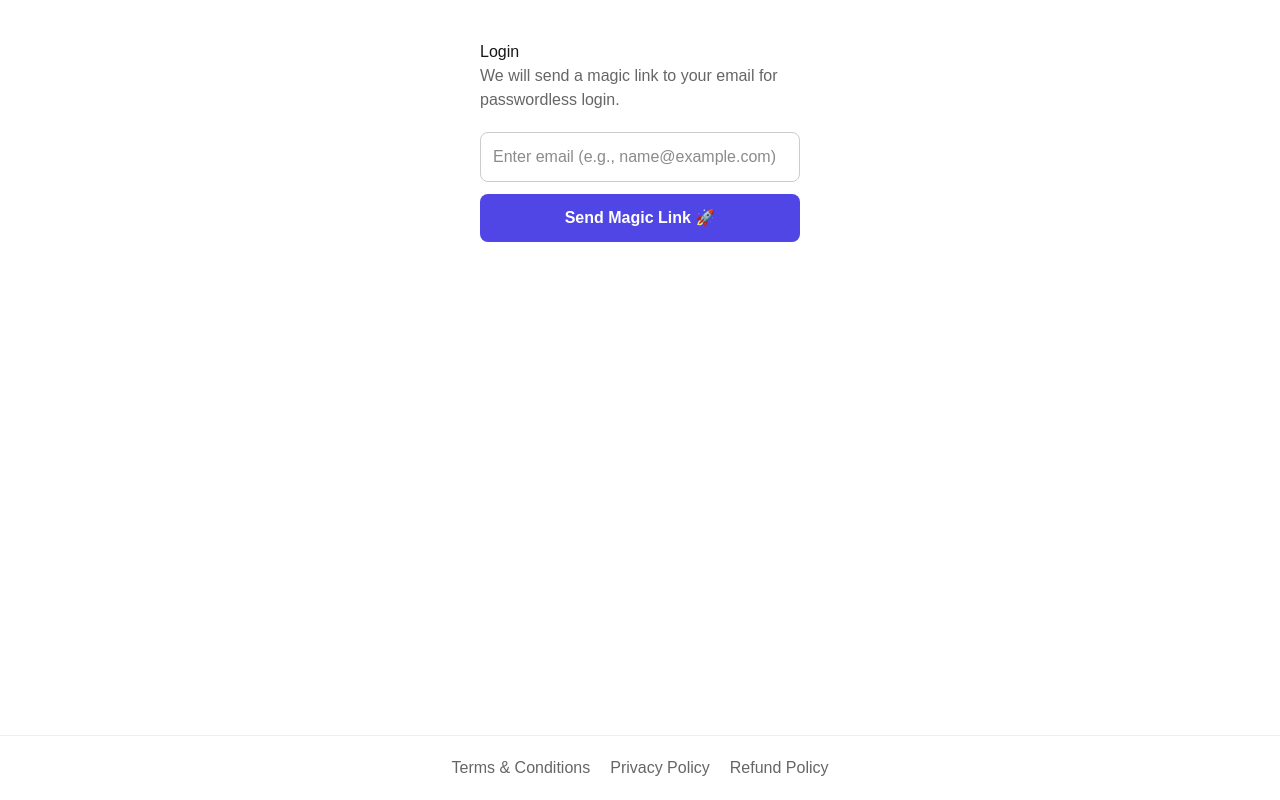
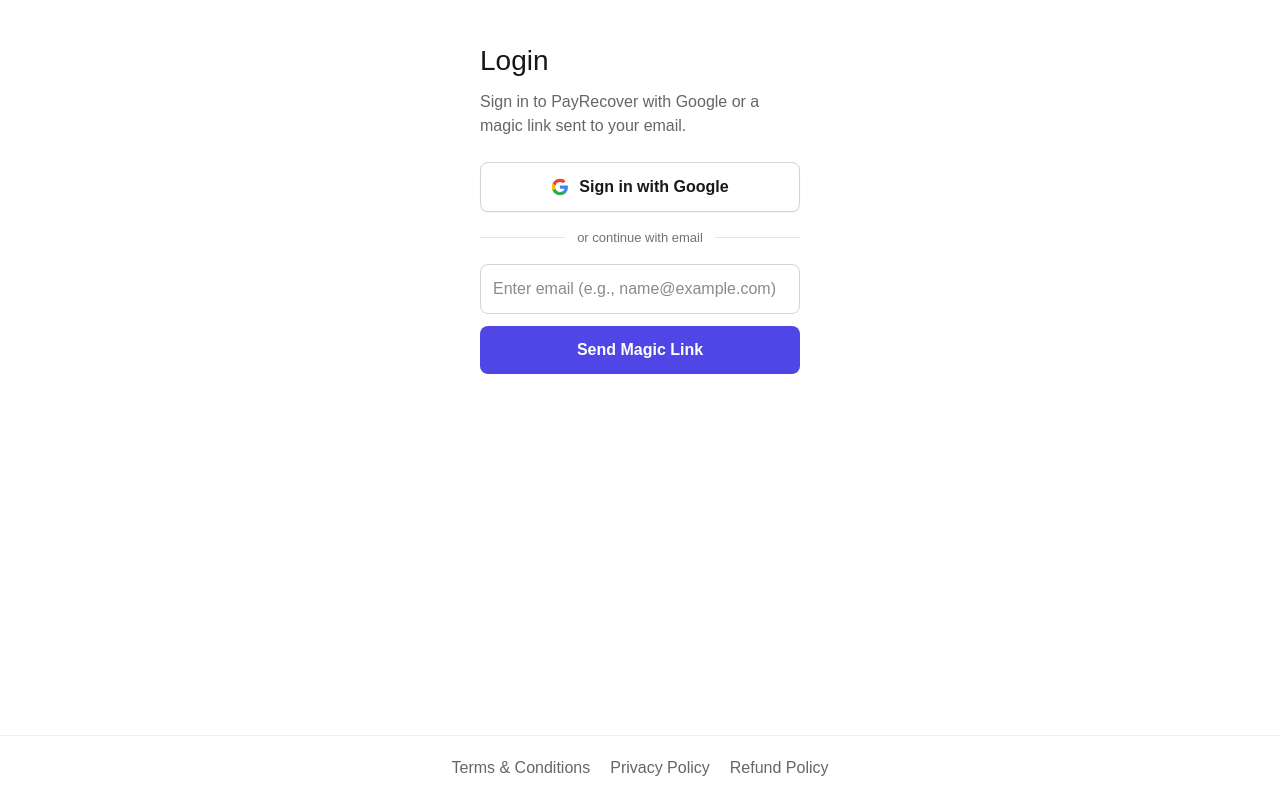
Before and after one commit to jkusseoni/payrecover, a Next.js app: page /login in a window 1280 px wide. Built offline with nearby package versions, Linux system fonts and the light colour scheme.

Commit message:
feat: login page with working google oauth and magic link fallback

```diff
--- a/app/login/page.js
+++ b/app/login/page.js
@@ -1,65 +1,155 @@
 "use client";
+
 import { useState } from "react";
-import { signIn } from "@/lib/auth";
+import { signIn, signInWithGoogle } from "@/lib/auth";
+
+function GoogleIcon() {
+  return (
+    <svg width="18" height="18" viewBox="0 0 24 24" aria-hidden="true">
+      <path
+        fill="#4285F4"
+        d="M22.56 12.25c0-.78-.07-1.53-.2-2.25H12v4.26h5.92c-.26 1.37-1.04 2.53-2.21 3.31v2.77h3.57c2.08-1.92 3.28-4.74 3.28-8.09z"
+      />
+      <path
+        fill="#34A853"
+        d="M12 23c2.97 0 5.46-.98 7.28-2.66l-3.57-2.77c-.98.66-2.23 1.06-3.71 1.06-2.86 0-5.29-1.93-6.16-4.53H2.18v2.84C3.99 20.53 7.7 23 12 23z"
+      />
+      <path
+        fill="#FBBC05"
+        d="M5.84 14.09c-.22-.66-.35-1.36-.35-2.09s.13-1.43.35-2.09V7.07H2.18C1.43 8.55 1 10.22 1 12s.43 3.45 1.18 4.93l2.85-2.22.81-.62z"
+      />
+      <path
+        fill="#EA4335"
+        d="M12 5.38c1.62 0 3.06.56 4.21 1.64l3.15-3.15C17.45 2.09 14.97 1 12 1 7.7 1 3.99 3.47 2.18 7.07l3.66 2.84c.87-2.6 3.3-4.53 6.16-4.53z"
+      />
+    </svg>
+  );
+}
 
 export default function Login() {
   const [email, setEmail] = useState("");
-  const [loading, setLoading] = useState(false);
+  const [emailLoading, setEmailLoading] = useState(false);
+  const [googleLoading, setGoogleLoading] = useState(false);
+
+  const isBusy = emailLoading || googleLoading;
 
   const handleLogin = async (e) => {
-    e.preventDefault(); // अगर फॉर्म यूज़ करें तो रीलोड रोकने के लिए
+    e.preventDefault();
     if (!email) return alert("Please enter your email first");
 
-    setLoading(true);
+    setEmailLoading(true);
     const { error } = await signIn(email);
-    setLoading(false);
+    setEmailLoading(false);
 
     if (error) {
       alert(`Error: ${error}`);
     } else {
-      alert("✨ Check your email for login link!");
-      setEmail(""); // इनपुट बॉक्स खाली करने के लिए
+      alert("Check your email for the login link.");
+      setEmail("");
+    }
+  };
+
+  const handleGoogleLogin = async () => {
+    setGoogleLoading(true);
+    const { error } = await signInWithGoogle();
+
+    if (error) {
+      setGoogleLoading(false);
+      alert(`Error: ${error}`);
     }
   };
 
   return (
-    <div style={{ padding: 40, fontFamily: "sans-serif", maxWidth: 400, margin: "0 auto" }}>
-      <h1>Login</h1>
-      <p style={{ color: "#666", marginBottom: 20 }}>
-        We will send a magic link to your email for passwordless login.
+    <div
+      style={{
+        padding: 40,
+        fontFamily: "sans-serif",
+        maxWidth: 400,
+        margin: "0 auto",
+      }}
+    >
+      <h1 style={{ margin: "0 0 8px", fontSize: 28 }}>Login</h1>
+      <p style={{ color: "#666", marginBottom: 24, lineHeight: 1.5 }}>
+        Sign in to PayRecover with Google or a magic link sent to your email.
       </p>
 
-      <div style={{ display: "flex", flexDirection: "column", gap: 12 }}>
+      <div style={{ display: "flex", flexDirection: "column", gap: 16 }}>
+        <button
+          type="button"
+          onClick={handleGoogleLogin}
+          disabled={isBusy}
+          style={{
+            display: "flex",
+            alignItems: "center",
+            justifyContent: "center",
+            gap: 10,
+            padding: "12px 16px",
+            borderRadius: 8,
+            border: "1px solid #d4d4d8",
+            backgroundColor: isBusy ? "#f4f4f5" : "white",
+            color: "#18181b",
+            fontSize: 16,
+            fontWeight: 600,
+            cursor: isBusy ? "not-allowed" : "pointer",
+            boxShadow: "0 1px 2px rgba(0, 0, 0, 0.05)",
+          }}
+        >
+          {googleLoading ? (
+            "Redirecting to Google..."
+          ) : (
+            <>
+              <GoogleIcon />
+              Sign in with Google
+            </>
+          )}
+        </button>
+
+        <div
+          style={{
+            display: "flex",
+            alignItems: "center",
+            gap: 12,
+            color: "#71717a",
+            fontSize: 13,
+          }}
+        >
+          <span style={{ flex: 1, height: 1, backgroundColor: "#e4e4e7" }} />
+          or continue with email
+          <span style={{ flex: 1, height: 1, backgroundColor: "#e4e4e7" }} />
+        </div>
+
+        <form onSubmit={handleLogin} style={{ display: "flex", flexDirection: "column", gap: 12 }}>
           <input
             type="email"
             placeholder="Enter email (e.g., name@example.com)"
             value={email}
             onChange={(e) => setEmail(e.target.value)}
-          disabled={loading}
+            disabled={isBusy}
             style={{
-            padding: "12px",
-            borderRadius: "8px",
-            border: "1px solid #ccc",
-            fontSize: "16px"
+              padding: 12,
+              borderRadius: 8,
+              border: "1px solid #d4d4d8",
+              fontSize: 16,
             }}
           />
 
           <button
-          onClick={handleLogin}
-          disabled={loading}
+            type="submit"
+            disabled={isBusy}
             style={{
-            padding: "12px",
-            borderRadius: "8px",
+              padding: 12,
+              borderRadius: 8,
               border: "none",
-            backgroundColor: loading ? "#a5b4fc" : "#4f46e5",
+              backgroundColor: isBusy ? "#a5b4fc" : "#4f46e5",
               color: "white",
-            fontSize: "16px",
+              fontSize: 16,
               fontWeight: "bold",
-            cursor: loading ? "not-allowed" : "pointer"
+              cursor: isBusy ? "not-allowed" : "pointer",
             }}
           >
-          {loading ? "Sending..." : "Send Magic Link 🚀"}
+            {emailLoading ? "Sending..." : "Send Magic Link"}
           </button>
+        </form>
       </div>
     </div>
   );
--- a/lib/auth-server.js
+++ b/lib/auth-server.js
@@ -10,7 +10,9 @@
     if (error) throw error;
     return user;
   } catch (error) {
-    console.error("Fetch user error:", error.message);
+    if (error.message !== "Auth session missing!") {
+      console.error("Fetch user error:", error.message);
+    }
     return null;
   }
 }
--- a/lib/auth.js
+++ b/lib/auth.js
@@ -25,3 +25,23 @@
   const { error } = await supabase.auth.signOut();
   return { error };
 }
+
+export async function signInWithGoogle() {
+  try {
+    const supabase = createBrowserSupabaseClient();
+    const { data, error } = await supabase.auth.signInWithOAuth({
+      provider: "google",
+      options: {
+        redirectTo:
+          typeof window !== "undefined"
+            ? `${window.location.origin}/auth/callback`
+            : `${process.env.NEXT_PUBLIC_APP_URL || "http://localhost:3000"}/auth/callback`,
+      },
+    });
+    if (error) throw error;
+    return { data, error: null };
+  } catch (error) {
+    console.error("Google Auth Error:", error.message);
+    return { data: null, error: error.message };
+  }
+}
--- /dev/null
+++ b/middleware.js
@@ -0,0 +1,43 @@
+import { createServerClient } from "@supabase/ssr";
+import { NextResponse } from "next/server";
+
+export async function middleware(request) {
+  let supabaseResponse = NextResponse.next({ request });
+
+  const supabaseUrl = process.env.NEXT_PUBLIC_SUPABASE_URL?.replace(
+    /\/rest\/v1\/?$/,
+    ""
+  ).replace(/\/$/, "");
+  const supabaseAnonKey = process.env.NEXT_PUBLIC_SUPABASE_ANON_KEY?.trim();
+
+  if (!supabaseUrl || !supabaseAnonKey) {
+    return supabaseResponse;
+  }
+
+  const supabase = createServerClient(supabaseUrl, supabaseAnonKey, {
+    cookies: {
+      getAll() {
+        return request.cookies.getAll();
+      },
+      setAll(cookiesToSet) {
+        cookiesToSet.forEach(({ name, value }) => {
+          request.cookies.set(name, value);
+        });
+        supabaseResponse = NextResponse.next({ request });
+        cookiesToSet.forEach(({ name, value, options }) => {
+          supabaseResponse.cookies.set(name, value, options);
+        });
+      },
+    },
+  });
+
+  await supabase.auth.getUser();
+
+  return supabaseResponse;
+}
+
+export const config = {
+  matcher: [
+    "/((?!_next/static|_next/image|favicon.ico|.*\\.(?:svg|png|jpg|jpeg|gif|webp)$).*)",
+  ],
+};
```
Lines whose indentation alone changed are shown as unchanged.
